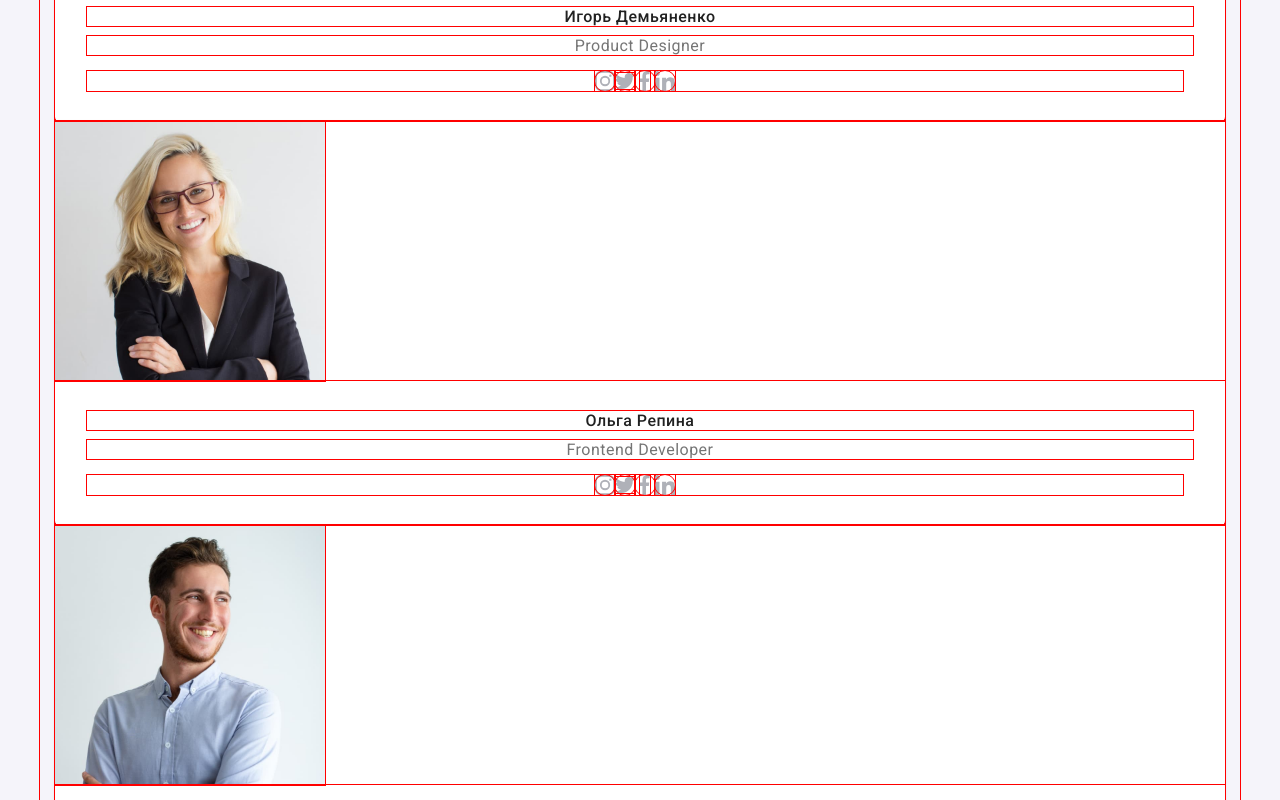
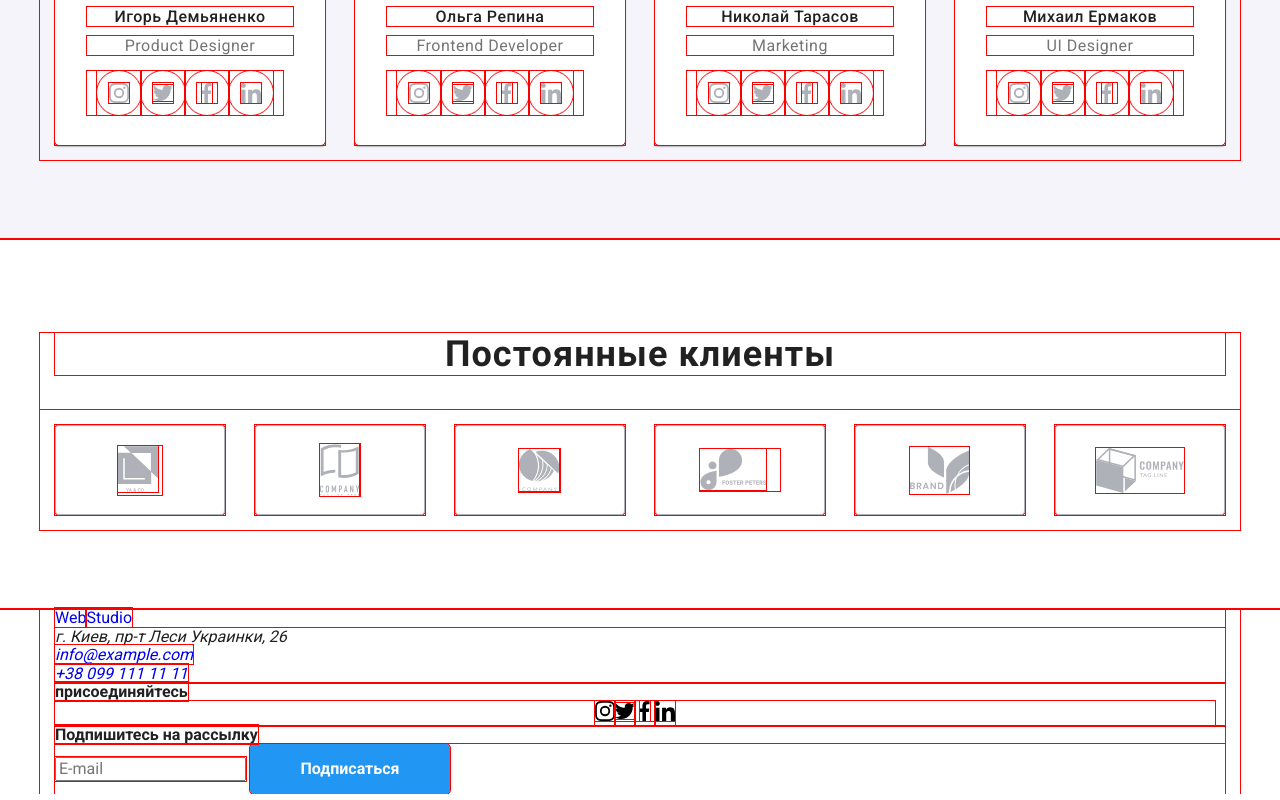
Before and after one commit to denis-gavrilenko0910/goit-markup-hw-08, a plain HTML site: page index.html in a window 1280 px wide. Shown: the part 2160-2960 px from the top of the page. Drawn offline with nearby package versions, Linux system fonts and the light colour scheme.

Commit message:
in progress

```diff
--- a/sass/components/_clients.scss
+++ b/sass/components/_clients.scss
@@ -1,13 +1,32 @@
-/*.clients {
-  display: flex;
-  flex-wrap: wrap;
+.clients {
   margin: 0px;
   padding: 0px;
+  @media screen and (min-width: 768px) {
+    display: flex;
+    flex-wrap: wrap;
+    margin: -15px;
+  }
+}
+
+.clients-list {
+  @media screen and (max-width: 767px) {
+    &:not(:last-child) {
+      margin-bottom: 30px;
+    }
+  }
+  @media screen and (min-width: 768px) {
+    width: calc((100% - 6 * 15px) / 3);
+    margin: 15px;
+  }
+
+  @media screen and (min-width: 1200px) {
+    width: calc((100% - 12 * 15px) / 6);
+  }
 }
 
 .clients-icon {
   display: flex;
-  width: 170px;
+  width: 100%;
   height: 90px;
 
   border: 1px solid $border-color;
@@ -26,11 +45,3 @@
     border-color: $clients-hover-color;
   }
 }
-
-.clients-list {
-  margin-right: 30px;
-}
-.clients-list:nth-child(6n) {
-  margin-right: 0px;
-}
-*/
--- a/sass/components/_team.scss
+++ b/sass/components/_team.scss
@@ -4,6 +4,11 @@
 .team {
   margin: 0px;
   padding: 0px;
+  @media screen and (min-width: 768px) {
+    display: flex;
+    flex-wrap: wrap;
+    margin: -15px;
+  }
 }
 .team-list {
   margin: 0px;
@@ -13,6 +18,19 @@
   box-shadow: 0px 1px 3px rgba(0, 0, 0, 0.12), 0px 1px 1px rgba(0, 0, 0, 0.14),
     0px 2px 1px rgba(0, 0, 0, 0.2);
   border-radius: 0px 0px 4px 4px;
+
+  @media screen and (max-width: 767px) {
+    &:not(:last-child) {
+      margin-bottom: 30px;
+    }
+  }
+  @media screen and (min-width: 768px) {
+    width: calc((100% - 4 * 15px) / 2);
+    margin: 15px;
+  }
+  @media screen and (min-width: 1200px) {
+    width: calc((100% - 8 * 15px) / 4);
+  }
 }
 .names,
 .profession,
@@ -69,7 +87,8 @@
 }
 .link {
   display: flex;
-
+  width: 44px;
+  height: 44px;
   border-radius: 50%;
 
   align-items: center;
--- a/sass/components/_work-examples.scss
+++ b/sass/components/_work-examples.scss
@@ -8,7 +8,7 @@
   }
   @media screen and (min-width: 1200px) {
     display: block;
-    width: 1170px;
+
     margin-top: 0px;
     margin-bottom: 50px;
     padding: 0px;
@@ -34,7 +34,6 @@
     display: none;
   }
   @media screen and (min-width: 1200px) {
-    width: 1170px;
     display: flex;
     flex-wrap: wrap;
   }
@@ -54,7 +53,7 @@
 }
 .work-text {
   position: absolute;
-  width: 370px;
+  width: 100%;
   bottom: 0;
   right: 0;
   margin: 0px;
```
Also changed, not shown: css/studio.css, css/studio.min.css, 2 other files.
